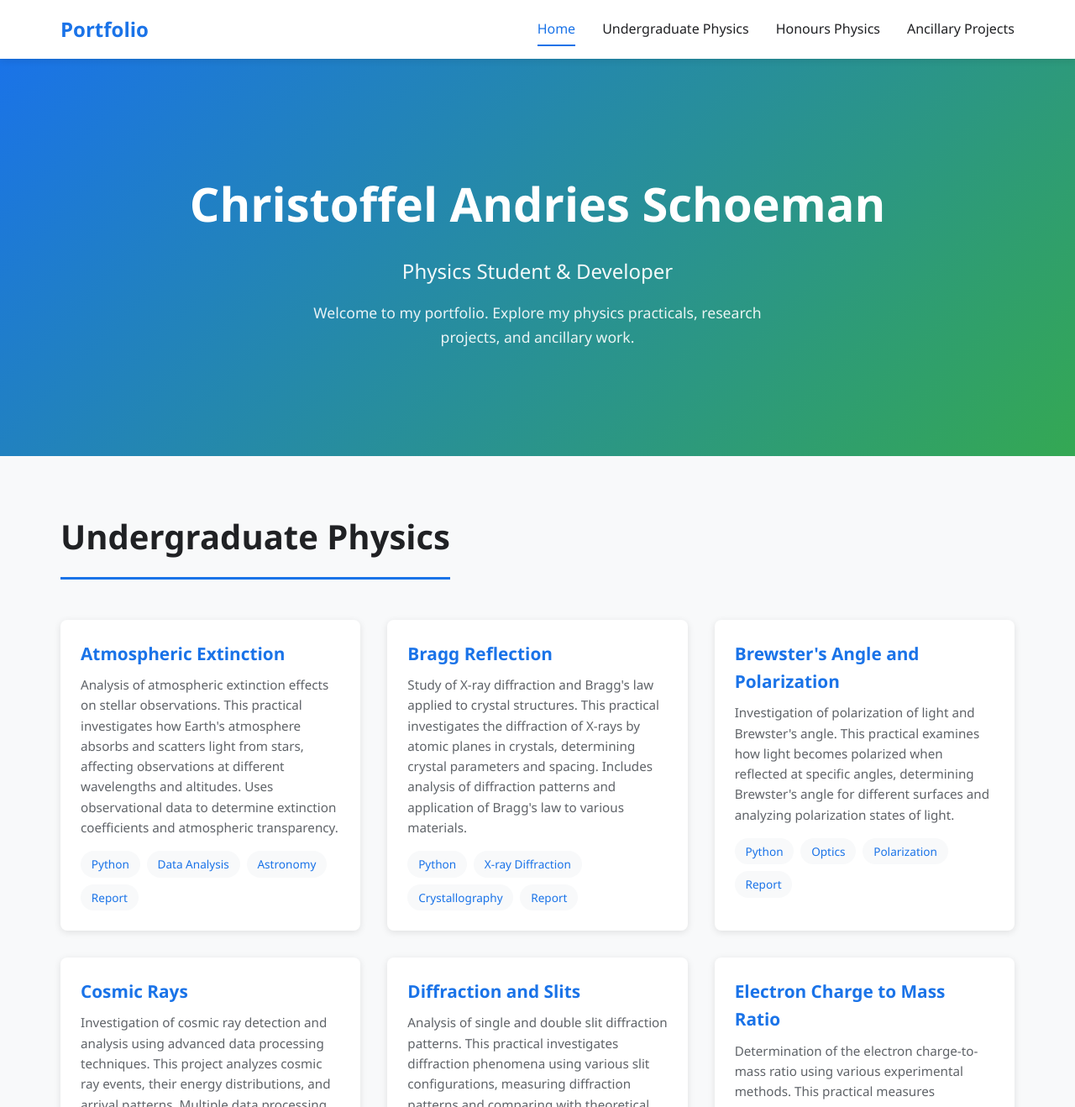
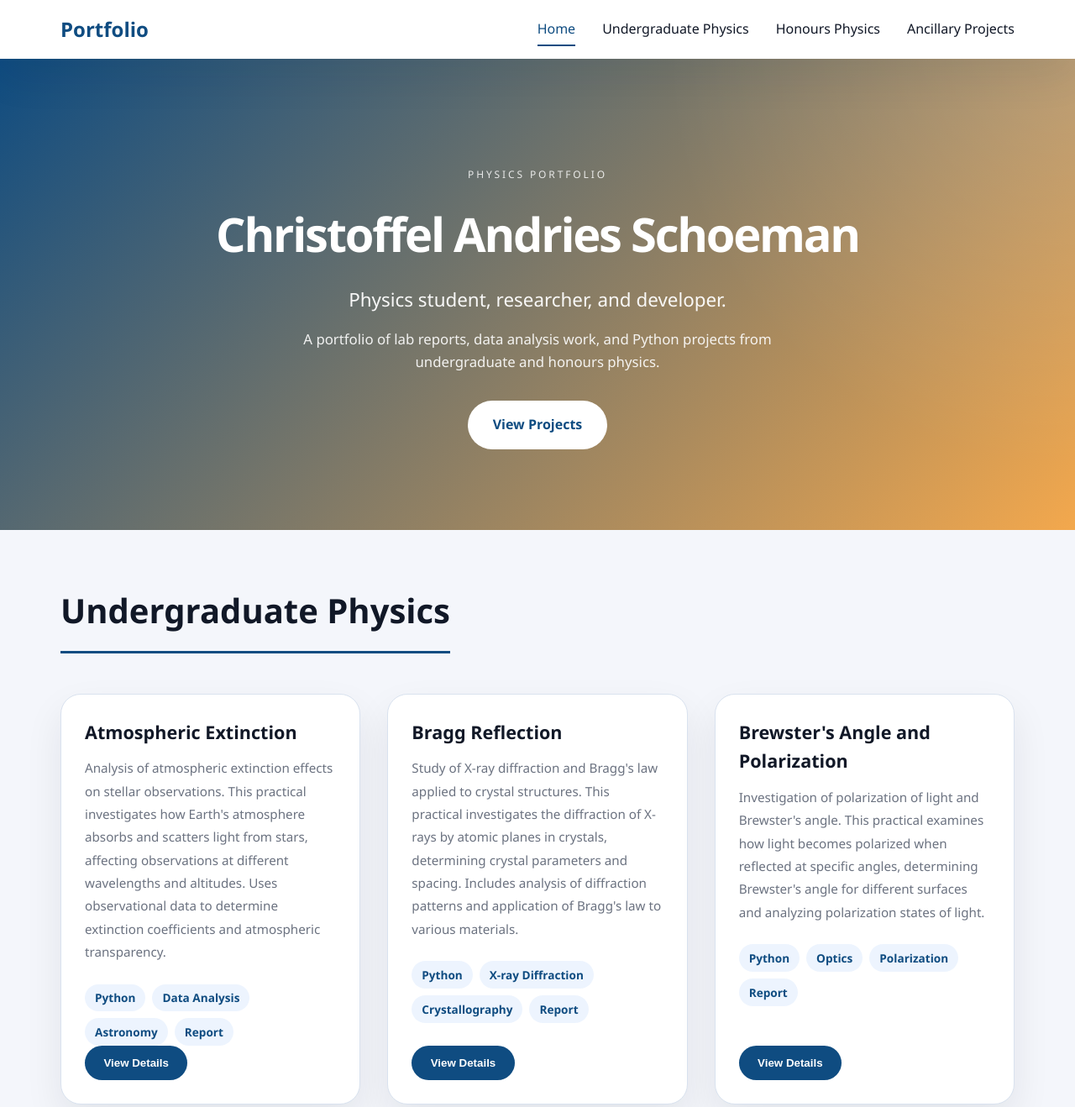
Before and after one commit to Pantoffel24/Personal_Website, a website: page index.html in a window 1280 px wide. Shown: the top 1318 px of the page at 84% size. Drawn offline with Linux system fonts and the light colour scheme.

Commit message:
Aesthetic and functional improvements to project cards, including better layout, enhanced interactivity, and improved visual design for a more engaging user experience.

```diff
--- a/index.html
+++ b/index.html
@@ -18,13 +18,18 @@
             </ul>
         </div>
     </nav>
+    <main>
 
     <!-- Hero Section -->
     <section id="home" class="hero">
         <div class="hero-content">
+            <p class="eyebrow">Physics Portfolio</p>
             <h1>Christoffel Andries Schoeman</h1>
-            <p class="subtitle">Physics Student & Developer</p>
-            <p class="description">Welcome to my portfolio. Explore my physics practicals, research projects, and ancillary work.</p>
+            <p class="subtitle">Physics student, researcher, and developer.</p>
+            <p class="description">A portfolio of lab reports, data analysis work, and Python projects from undergraduate and honours physics.</p>
+            <div class="hero-actions">
+                <a href="#undergraduate" class="btn btn-primary">View Projects</a>
+            </div>
         </div>
     </section>
 
@@ -51,6 +56,7 @@
             <!-- Projects will be loaded here -->
         </div>
     </section>
+    </main>
 
     <footer>
         <p>&copy; 2026 Physics Portfolio. All rights reserved.</p>
--- a/script.js
+++ b/script.js
@@ -144,11 +144,16 @@ function displayProjects(category, sectionId) {
     }
 
     grid.innerHTML = projectList.map((project, index) => `
-        <div class="project-card" onclick="navigateToProject('${category}', ${index})">
-            <h3>${project.title}</h3>
-            <p>${project.description}</p>
-            <div class="project-tags">
-                ${project.tags.map(tag => `<span class="tag">${tag}</span>`).join('')}
+        <div class="project-card">
+            <div class="project-card-content" onclick="navigateToProject('${category}', ${index})" role="button" tabindex="0">
+                <h3>${project.title}</h3>
+                <p>${project.description}</p>
+                <div class="project-tags">
+                    ${project.tags.map(tag => `<span class="tag">${tag}</span>`).join('')}
+                </div>
+            </div>
+            <div class="project-card-footer">
+                <button type="button" class="project-card-button" onclick="event.stopPropagation(); navigateToProject('${category}', ${index})">View Details</button>
             </div>
         </div>
     `).join('');
--- a/styles.css
+++ b/styles.css
@@ -5,13 +5,16 @@
 }
 
 :root {
-    --primary-color: #1a73e8;
-    --secondary-color: #34a853;
-    --background: #f8f9fa;
-    --text-dark: #202124;
-    --text-light: #5f6368;
+    --primary-color: #0f4c81;
+    --secondary-color: #f3a84d;
+    --background: #f4f6fb;
+    --text-dark: #111827;
+    --text-light: #4b5563;
+    --surface: #ffffff;
+    --muted: #6b7280;
+    --border: #d9e2ef;
     --white: #ffffff;
-    --shadow: 0 2px 8px rgba(0, 0, 0, 0.1);
+    --shadow: 0 20px 50px rgba(15, 23, 42, 0.08);
 }
 
 body {
@@ -70,28 +73,87 @@ body {
 .hero {
     background: linear-gradient(135deg, var(--primary-color) 0%, var(--secondary-color) 100%);
     color: var(--white);
-    padding: 8rem 2rem;
+    padding: 8rem 2rem 6rem;
     text-align: center;
     margin-bottom: 4rem;
+    position: relative;
+    overflow: hidden;
+}
+
+.hero-content {
+    position: relative;
+    z-index: 1;
+}
+
+.hero::after {
+    content: '';
+    position: absolute;
+    inset: 0;
+    background: radial-gradient(circle at top right, rgba(255,255,255,0.15), transparent 35%);
+    pointer-events: none;
+}
+
+.eyebrow {
+    text-transform: uppercase;
+    letter-spacing: 0.24em;
+    font-size: 0.75rem;
+    opacity: 0.85;
+    margin-bottom: 1rem;
 }
 
 .hero-content h1 {
     font-size: 3.5rem;
     margin-bottom: 1rem;
     font-weight: 700;
+    letter-spacing: -0.04em;
 }
 
 .hero-content .subtitle {
-    font-size: 1.5rem;
+    font-size: 1.4rem;
     margin-bottom: 1rem;
     opacity: 0.95;
 }
 
 .hero-content .description {
-    font-size: 1.1rem;
-    max-width: 600px;
-    margin: 0 auto;
+    font-size: 1.05rem;
+    max-width: 640px;
+    margin: 0 auto 2rem;
     opacity: 0.9;
+}
+
+.hero-actions {
+    display: flex;
+    justify-content: center;
+    gap: 1rem;
+    flex-wrap: wrap;
+}
+
+.btn {
+    display: inline-flex;
+    align-items: center;
+    justify-content: center;
+    padding: 0.95rem 1.8rem;
+    border-radius: 999px;
+    font-weight: 600;
+    text-decoration: none;
+    transition: transform 0.2s ease, box-shadow 0.2s ease, background-color 0.2s ease;
+    border: 1px solid transparent;
+}
+
+.btn:hover {
+    transform: translateY(-1px);
+    box-shadow: 0 14px 30px rgba(15, 23, 42, 0.12);
+}
+
+.btn-primary {
+    background-color: var(--white);
+    color: var(--primary-color);
+}
+
+.btn-secondary {
+    background-color: rgba(255, 255, 255, 0.12);
+    color: var(--white);
+    border-color: rgba(255, 255, 255, 0.25);
 }
 
 /* Sections */
@@ -118,46 +180,78 @@ body {
 }
 
 .project-card {
-    background-color: var(--white);
-    border-radius: 8px;
-    padding: 1.5rem;
-    box-shadow: var(--shadow);
-    transition: transform 0.3s ease, box-shadow 0.3s ease;
+    background-color: var(--surface);
+    border: 1px solid var(--border);
+    border-radius: 24px;
+    padding: 1.75rem;
+    box-shadow: 0 20px 45px rgba(15, 23, 42, 0.08);
+    transition: transform 0.3s ease, box-shadow 0.3s ease, border-color 0.3s ease;
     cursor: pointer;
-    user-select: none;
+    display: flex;
+    flex-direction: column;
+    min-height: 100%;
 }
 
 .project-card:hover {
     transform: translateY(-5px);
-    box-shadow: 0 8px 16px rgba(0, 0, 0, 0.15);
+    box-shadow: 0 24px 50px rgba(15, 23, 42, 0.14);
+    border-color: rgba(26, 115, 232, 0.18);
+}
+
+.project-card-content {
+    flex: 1;
 }
 
 .project-card h3 {
-    color: var(--primary-color);
-    margin-bottom: 0.5rem;
-    font-size: 1.3rem;
+    color: var(--text-dark);
+    margin-bottom: 0.75rem;
+    font-size: 1.35rem;
 }
 
 .project-card p {
-    color: var(--text-light);
+    color: var(--muted);
     font-size: 0.95rem;
-    line-height: 1.6;
+    line-height: 1.8;
+    margin-bottom: 1.5rem;
+}
+
+.project-card-footer {
+    display: flex;
+    justify-content: flex-start;
+    align-items: center;
+    gap: 0.75rem;
+    margin-top: auto;
+}
+
+.project-card-button {
+    background-color: var(--primary-color);
+    color: var(--white);
+    border: none;
+    border-radius: 999px;
+    padding: 0.8rem 1.4rem;
+    cursor: pointer;
+    font-weight: 600;
+    transition: background-color 0.2s ease, transform 0.2s ease;
+}
+
+.project-card-button:hover {
+    background-color: #1664c4;
+    transform: translateY(-1px);
 }
 
 .project-tags {
     display: flex;
     flex-wrap: wrap;
     gap: 0.5rem;
-    margin-top: 1rem;
 }
 
 .tag {
-    background-color: var(--background);
+    background-color: rgba(26, 115, 232, 0.08);
     color: var(--primary-color);
-    padding: 0.3rem 0.8rem;
-    border-radius: 20px;
+    padding: 0.35rem 0.75rem;
+    border-radius: 999px;
     font-size: 0.85rem;
-    font-weight: 500;
+    font-weight: 600;
 }
 
 /* Footer */
@@ -171,13 +265,24 @@ footer {
 
 /* Responsive */
 @media (max-width: 768px) {
+    .nav-container {
+        flex-direction: column;
+        gap: 1rem;
+    }
+
     .nav-menu {
-        gap: 1rem;
-        font-size: 0.9rem;
+        gap: 0.8rem;
+        font-size: 0.95rem;
+        flex-wrap: wrap;
+        justify-content: center;
+    }
+
+    .hero {
+        padding: 6rem 1.5rem 4rem;
     }
 
     .hero-content h1 {
-        font-size: 2rem;
+        font-size: 2.5rem;
     }
 
     .hero-content .subtitle {
@@ -189,6 +294,14 @@ footer {
     }
 
     .section h2 {
-        font-size: 1.8rem;
+        font-size: 2rem;
+    }
+
+    .project-card {
+        padding: 1.5rem;
+    }
+
+    .hero-actions {
+        flex-direction: column;
     }
 }
```
Also changed, not shown: project.html (+121 -41 lines).
